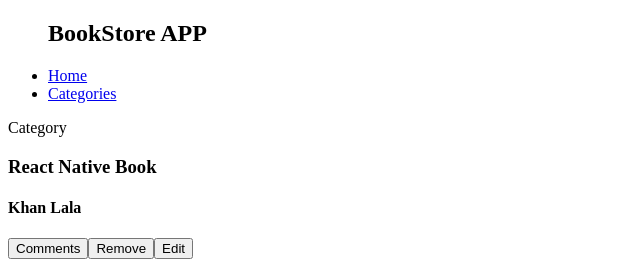
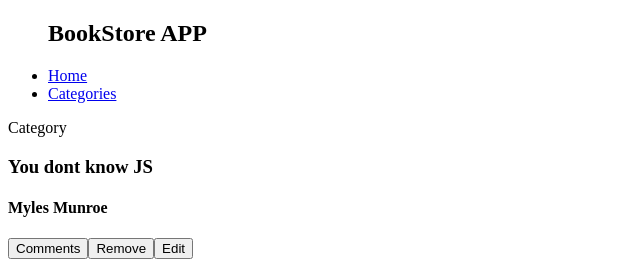
Before and after one commit to teke85/Bookstore-App, a React (Create React App) app: page / in a window 1280 px wide. Shown: the top 267 px of the page, without its empty margins (0-640 px from the left). Built offline with nearby package versions, Linux system fonts and the light colour scheme.

Commit message:
Linter check

```diff
--- a/src/Components/AllBook.js
+++ b/src/Components/AllBook.js
@@ -2,7 +2,7 @@ import React from 'react';
 import Book from './Book';
 
 const AllBooks = () => (
-  <Book title="React Native Book" author="Khan Lala" />
+  <Book title="You dont know JS" author="Myles Munroe" />
 );
 
 export default AllBooks;
--- a/src/Components/Book.js
+++ b/src/Components/Book.js
@@ -2,12 +2,12 @@ import React from 'react';
 import PropTypes from 'prop-types';
 
 const Book = ({ title, author }) => (
-  <div className="book-container">
-    <div className="book-info">
-      <p className="book-category">Category</p>
-      <h3 className="book-title">{title}</h3>
-      <h4 className="book-author">{author}</h4>
-      <div className="book-button">
+  <div className="bcontainer">
+    <div className="b-info">
+      <p className="b-category">Category</p>
+      <h3 className="b-title">{title}</h3>
+      <h4 className="b-author">{author}</h4>
+      <div className="b-button">
         <button type="button">Comments</button>
         <button type="button" className="removeBtn">
           Remove
@@ -17,13 +17,13 @@ const Book = ({ title, author }) => (
         </button>
       </div>
     </div>
-    <div className="book-progress">
-      <div className="progress-text">
+    <div className="progress">
+      <div className="p-text">
         <p>60%</p>
         <p>Completed</p>
       </div>
     </div>
-    <div className="book-update">
+    <div className="b-update">
       <p>CURRENT CHAPTER</p>
       <p>Chapter 18</p>
       <button type="button">UPDATE PROGRESS</button>
```
